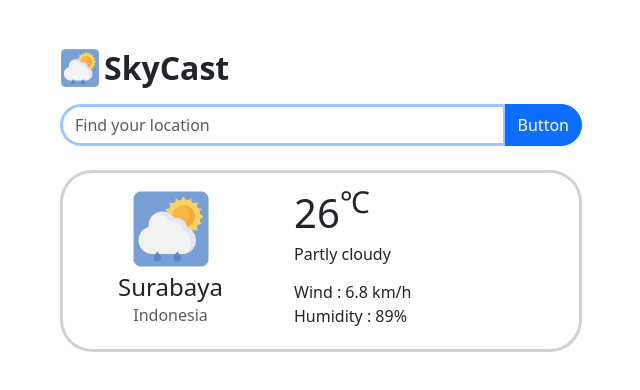
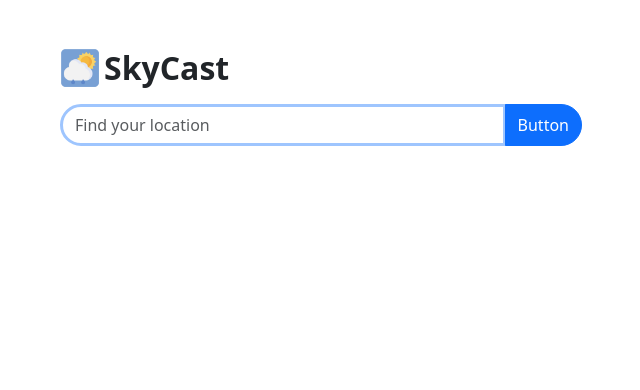
Before and after one commit to cnsl-lg/skycast-weather-app, a plain HTML site: page index.html in a window 1280 px wide. Shown: the whole page, without its empty margins (319-959 px from the left). Drawn offline with Linux system fonts and the light colour scheme.

Commit message:
Memperbarui code html menjadi lebih sedikit

```diff
--- a/index.html
+++ b/index.html
@@ -23,9 +23,10 @@
               </h2>
             </div>
             <div class="col">
-              <form class="d-flex input-group" role="search">
-                <input type="text" class="form-control border-3 border-primary-subtle rounded-start-pill" placeholder="Find your location" aria-label="Recipient's username" aria-describedby="button-addon2">
-                <button class="btn btn-primary  rounded-end-pill" type="button" id="button-addon2">Button</button>
+              <div class="input-group">
+                <input type="text" class="form-control border-3 border-primary-subtle rounded-start-pill" placeholder="Find your location" aria-label="Recipient's username" aria-describedby="button-addon2" id="input-location">
+                <button class="btn btn-primary  rounded-end-pill" type="button" id="search-button">Button</button>
+              </div>
             </div>
           </div>
         </header>
@@ -35,25 +36,7 @@
         <!-- === Card === -->
         <main class="container mt-4">
           <div class="row">
-            <div class="col">
-              <div class="card w-100 border-3 rounded-5" style="width: 18rem;">
-                <div class="row g-0">
-                  <div class="col-md-5 p-3 text-center">
-                    <img src="./assets/icon.png" alt="" width="80">
-                    <h4 class="card-title mt-1">Surabaya</h4>
-                    <h6 class="card-subtitle mb-2 text-body-secondary">Indonesia</h6>
-                  </div>
-                  <div class="col-md-7">
-                    <div class="card-body">
-                      <h1 class="card-title">26<sup>&#8451;</sup></h1>
-                      <h6 class="mb-3">Partly cloudy</h6>
-                      <p class="card-text m-0">Wind : 6.8 km/h</p>
-                      <p class="card-text m-0">Humidity : 89%</p>
-                    </div>
-                  </div>
-                </div>
-              </div>
-            </div>
+            <div class="col card-coloumn"></div>
           </div>
         </main>
         <!-- === End of Card === -->
```
